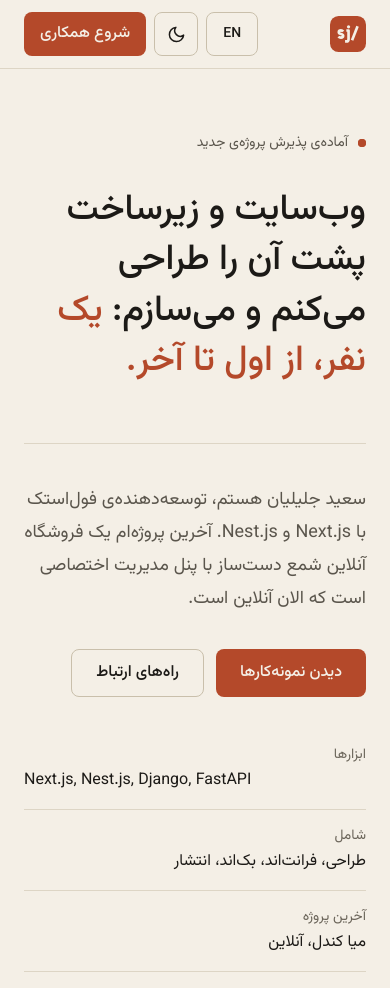
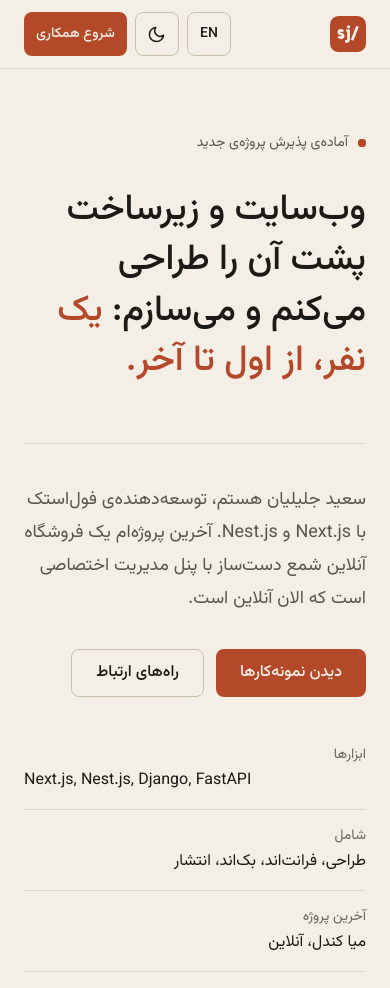
Before and after one commit to saeed-jalilian/portfolio, a Next.js app: page / in a window 390 px wide. Shown: the top 988 px of the page. Built offline with nearby package versions, Linux system fonts and the light colour scheme.

Commit message:
Fit the sticky header on one row at 320px

```diff
--- a/components/landing/Nav.tsx
+++ b/components/landing/Nav.tsx
@@ -12,10 +12,10 @@ export function Nav({ c }: { c: Content }) {
 
   return (
     <header className="sticky top-0 z-10 border-b border-line bg-nav-bg">
-      <nav className="page-container flex flex-wrap items-center justify-between gap-4 py-3">
+      <nav className="page-container flex flex-wrap items-center justify-between gap-3 py-3 sm:gap-4">
         <a href="#top" className="flex items-center gap-3">
           <LogoMark size={36} title="" />
-          {/* Below sm the name would push the controls onto a second row of the sticky bar. */}
+          {/* Below sm the name, and the full-size controls, would push the sticky bar onto two rows. */}
           <span className="sr-only font-medium sm:not-sr-only">{c.name}</span>
         </a>
         <div className="flex flex-wrap items-center gap-6 text-base">
@@ -32,14 +32,14 @@ export function Nav({ c }: { c: Content }) {
               lang={c.langSwitch.lang}
               hrefLang={c.langSwitch.lang}
               aria-label={c.langSwitch.aria}
-              className="inline-flex h-11 min-w-[52px] items-center justify-center rounded-lg border border-line2 px-3.5 text-sm font-medium press"
+              className="inline-flex h-11 min-w-11 items-center justify-center rounded-lg border border-line2 px-3 text-sm font-medium press sm:min-w-[52px] sm:px-3.5"
             >
               {c.langSwitch.label}
             </a>
             <ThemeToggle toLight={c.theme.toLight} toDark={c.theme.toDark} />
             <a
               href="#contact"
-              className="inline-flex h-11 items-center rounded-lg bg-accent px-4 font-medium text-accent-fg press hover:opacity-90 sm:px-5"
+              className="inline-flex h-11 items-center rounded-lg bg-accent px-3 text-sm font-medium text-accent-fg press hover:opacity-90 sm:px-5 sm:text-base"
             >
               {c.nav.cta}
             </a>
```
